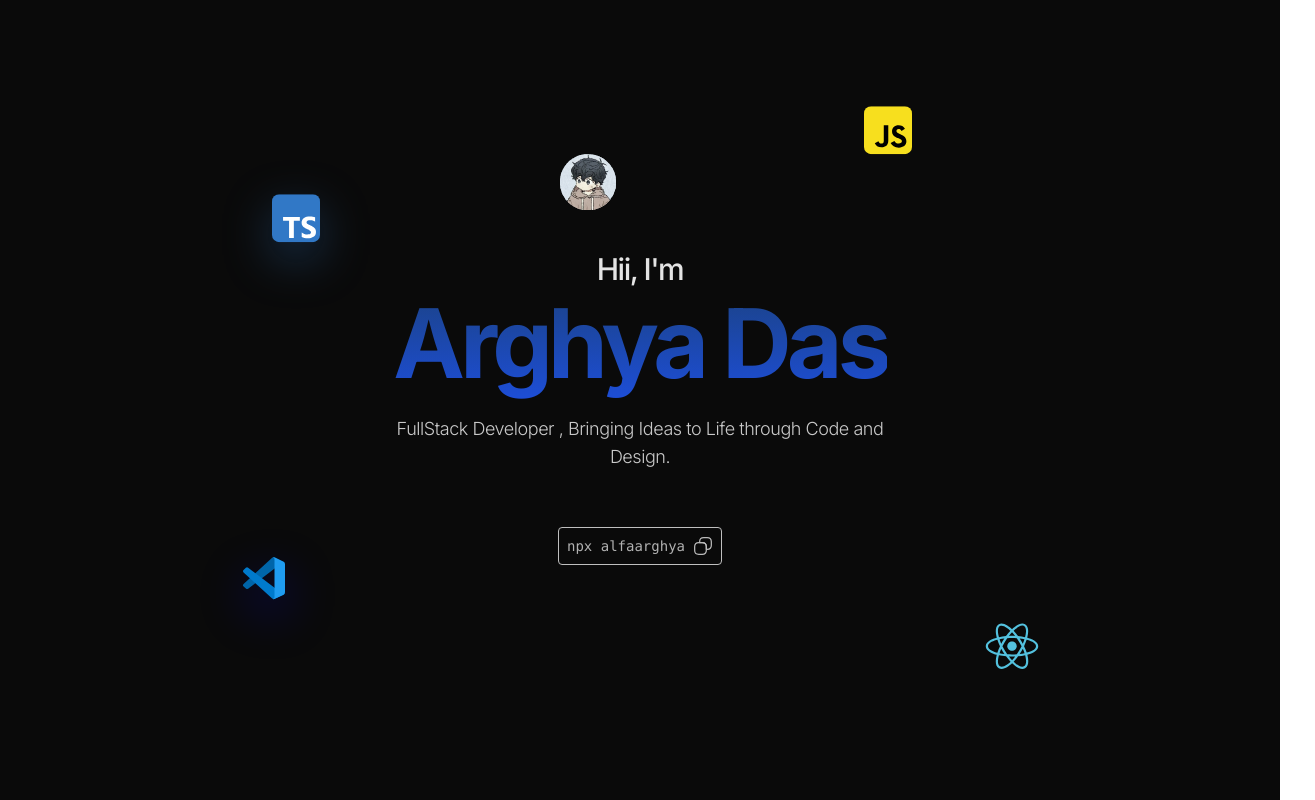
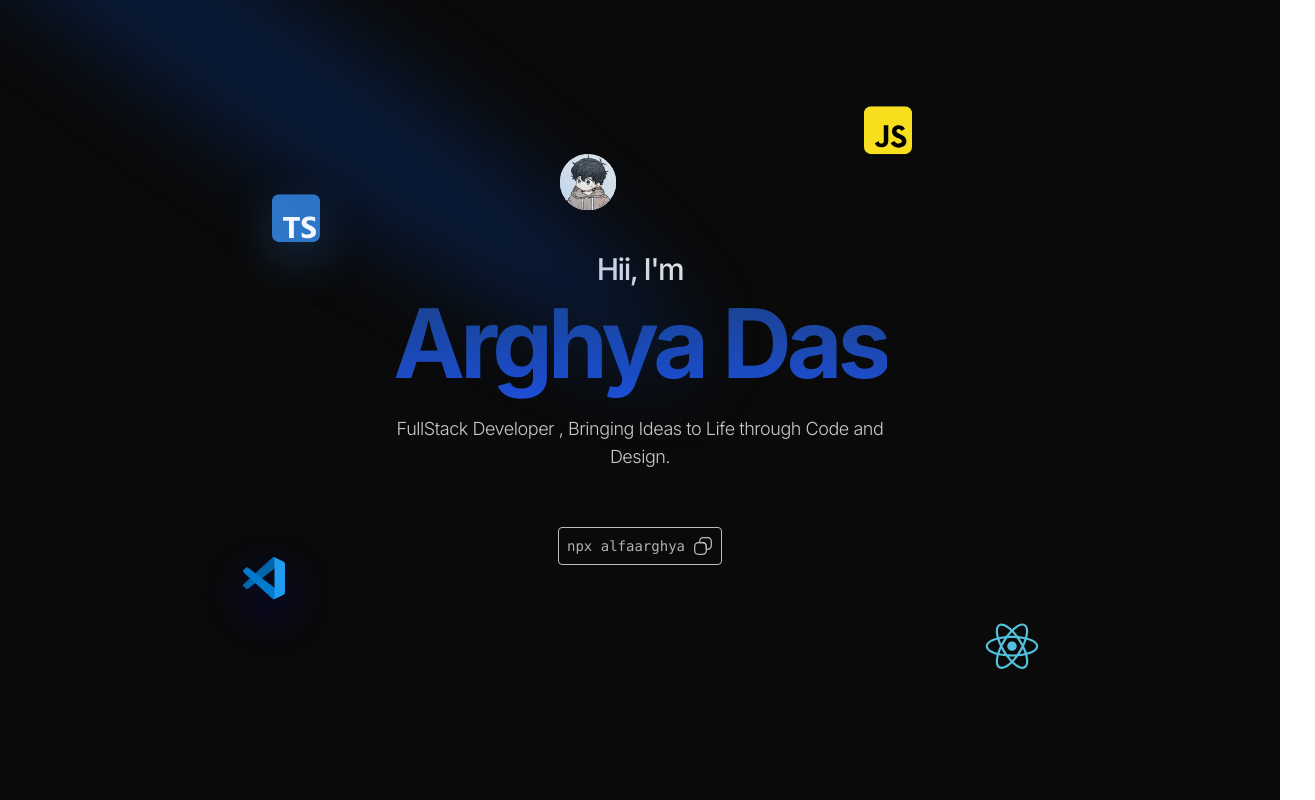
Before and after one commit to alfaarghya/alfaarghya.dev, a Next.js app: page / in a window 1280 px wide. Shown: the top 800 px of the page, 1315 px wide, since content can reach past the window. Built offline with nearby package versions, Linux system fonts and the light colour scheme.

Commit message:
🦸hero - spotlight effect 🔦

```diff
--- a/tailwind.config.ts
+++ b/tailwind.config.ts
@@ -14,7 +14,23 @@ module.exports = {
   ],
   darkMode: "class",
   theme: {
-    extend: {},
+    extend: {
+      animation: {
+        spotlight: "spotlight 2s ease .75s 1 forwards",
+      },
+      keyframes: {
+        spotlight: {
+          "0%": {
+            opacity: 0,
+            transform: "translate(-72%, -62%) scale(0.5)",
+          },
+          "100%": {
+            opacity: 1,
+            transform: "translate(-50%,-40%) scale(1)",
+          },
+        },
+      },
+    },
   },
   plugins: [addVariablesForColors],
 };
```
